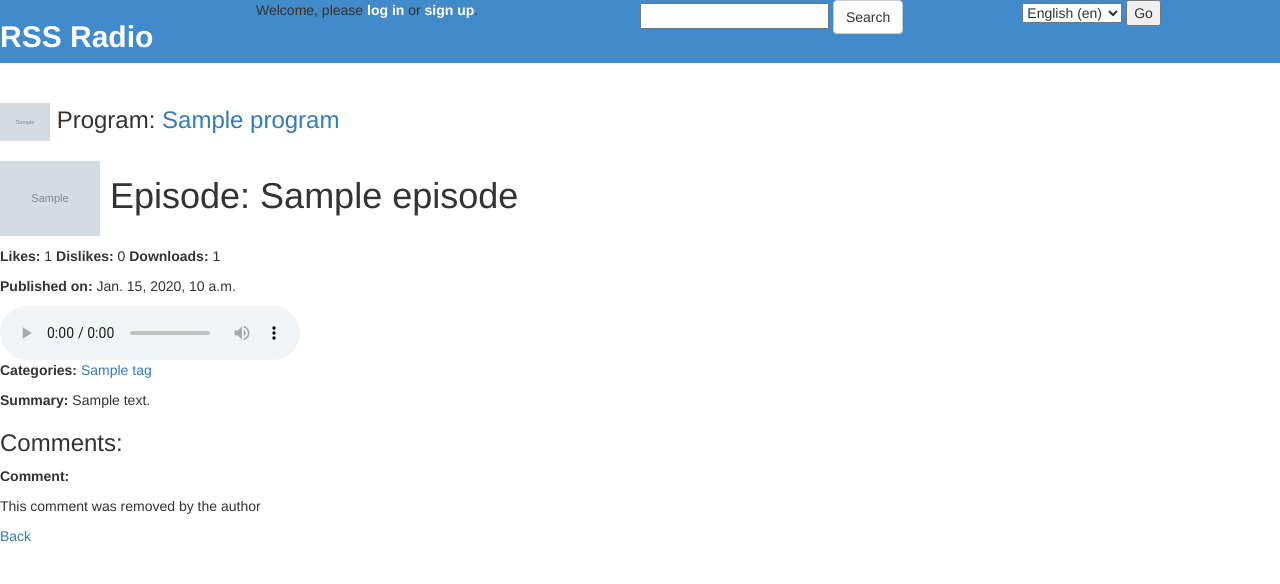
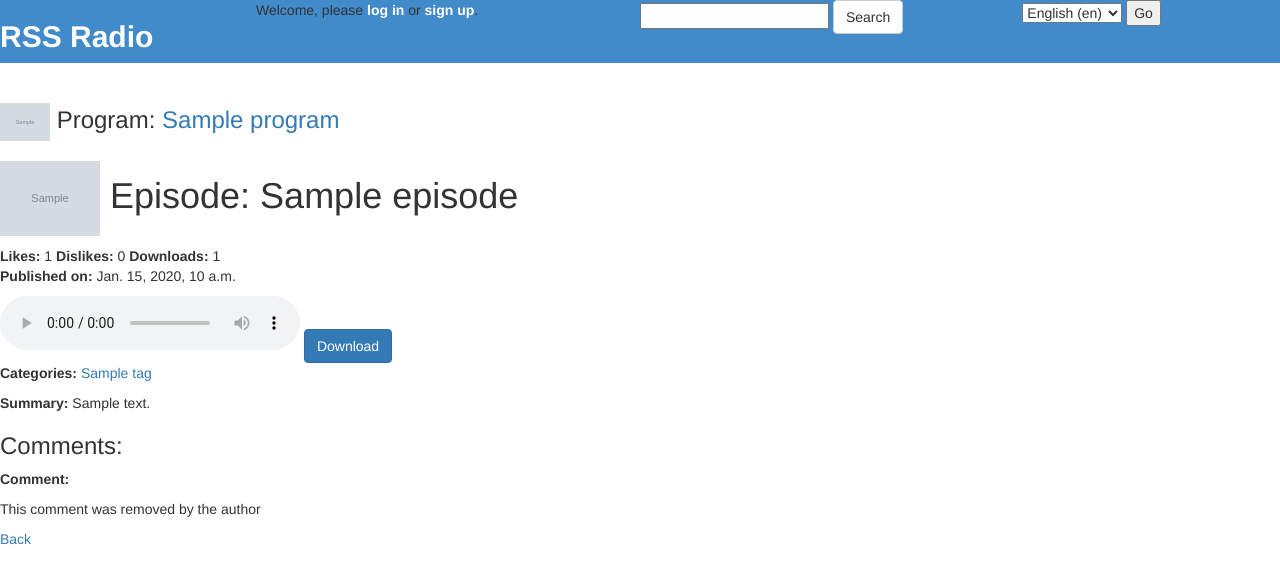
Before and after one commit to FerbLee/RSS-Radio, a Django app: page /rss_feed/episode/1/ in a window 1280 px wide. Shown: the top 584 px of the page. Run offline with Django 3.2, Linux system fonts and the light colour scheme; tables that the repository leaves empty hold one stand-in row (values such as "Sample post"); grey boxes marked "Sample" are stand-in pictures; parts of the project's set-up code (start-up, migrations or seed data) failed here and were passed over; some libraries are stand-ins or nearby versions.

Commit message:
Added Ajax request for listen count

```diff
--- /dev/null
+++ b/rss_feed/static/javascript/jq-ajax.js
@@ -0,0 +1,28 @@
+$(document).ready(function(){
+	$('#download').click(function(){
+	    var epid;
+	    epid = $(this).attr("data-epid");
+	    $.get('/rss_feed/download/', {episode_id: epid}, function(data){
+	               $('#download_count').html(data);
+	    });
+	});
+});
+
+
+$(document).ready(function(){
+	$('#player').on('play',function(){
+		var epid;
+	    epid = $(this).attr("data-epid");
+	    $.get('/rss_feed/download/', {episode_id: epid}, function(data){
+	               $('#download_count').html(data);
+	    });
+	});
+});
+
+
+
+$(document).ready(function(){
+    $("#message").click(function(){
+        alert("AAAAAAA");
+    });
+});
--- a/rss_feed/templates/base.html
+++ b/rss_feed/templates/base.html
@@ -15,6 +15,7 @@
 <script type="text/javascript" src="{% static 'static_jquery/js/jquery.js' %}"></script>
 <link rel="stylesheet" href="https://cdnjs.cloudflare.com/ajax/libs/select2/4.0.6-rc.0/css/select2.min.css" rel="stylesheet" />
 <script src="https://cdnjs.cloudflare.com/ajax/libs/select2/4.0.6-rc.0/js/select2.min.js"></script>
+<script src="{% static 'javascript/jq-ajax.js' %}"></script>
 </head>
 
 
--- a/rss_feed/templates/rss_feed/detail_episode.html
+++ b/rss_feed/templates/rss_feed/detail_episode.html
@@ -50,15 +50,21 @@
 	</div>
 {% endif %}
 
-<p><b>{% trans "Likes:" %}</b> {{ upvotes }}
-	<b>{% trans "Dislikes:" %}</b> {{ downvotes}}
-	<b>{% trans "Downloads:" %}</b> {{ episode.downloads }}</p>
+<b>{% trans "Likes:" %}</b> {{ upvotes }}
+<b>{% trans "Dislikes:" %}</b> {{ downvotes}}
+<b>{% trans "Downloads:" %}</b> <span id="download_count"> {{ episode.downloads }} </span>
+
 <p><b>{% trans "Published on:" %}</b> {{ episode.publication_date }}</p>
 
-<audio controls>
+<audio controls id="player" data-epid="{{episode.id}}">
 	<source src="{{ episode.file }}" type="{{ episode.file_type }}"/>
 	{% trans "Your browser does not support the audio element." %}
 </audio>
+
+<button id="download" data-epid="{{episode.id}}" class="btn btn-primary" type="button">
+Download
+</button>
+
 
 <p><b>{% trans "Categories:" %}</b>
 	{% for category in episode.tag_set.all %}
--- a/rss_feed/urls.py
+++ b/rss_feed/urls.py
@@ -46,6 +46,7 @@ urlpatterns = [
     url(r'^delete-comment/(?P<epk>[0-9]+)/(?P<cpk>[0-9]+)/$', views.delete_comment, name='delete_comment'),
     url(r'^deleted/', views.deleted_content, name='deleted'),
     url(r'^search_results/$', views.search,name='search_results'),
+    url(r'^download/$', views.download,name='download'),
     #url(r'^search/$', views.search,name='search'),
     url(r'^unknown/$', page_not_found,  kwargs={'exception': Exception('Page not Found')},name='unknown'),]
 
--- a/rss_feed/views.py
+++ b/rss_feed/views.py
@@ -23,7 +23,7 @@ from rss_feed.models import BCM_DIGITAL, BCM_FM, BCM_TV, SHAREABLE_OPTIONS,\
 from django.http.response import HttpResponseNotFound
 from .search_view_functions import textbox_search_episode, textbox_search_program, textbox_search_station, \
     textbox_search_user,get_tag_cloud
-
+from django.http import HttpResponse
 
 class IndexView(generic.ListView):
 
@@ -1410,3 +1410,39 @@ def search(request):
                                                                 'keywords': ' '.join(word_list)})
 
     return HttpResponseNotFound()
+
+
+
+def download(request):
+
+    ep_id = None
+    if request.method == 'GET':
+        ep_id = request.GET['episode_id']
+
+    downloads = 0
+
+    if ep_id:
+
+        already_downloaded = False
+        try:
+            listened_ep = list(request.session['listened_episodes'])
+        except KeyError:
+            listened_ep = []
+
+        if ep_id in listened_ep:
+            already_downloaded = True
+
+        ep = Episode.objects.get(id=int(ep_id))
+
+        if ep:
+
+            if already_downloaded:
+                return HttpResponse(ep.downloads)
+
+            downloads = ep.downloads + 1
+            ep.downloads =  downloads
+            ep.save()
+            listened_ep.append(ep_id)
+            request.session['listened_episodes'] = listened_ep
+
+    return HttpResponse(downloads)
```
Also changed, not shown: 2 other files.
